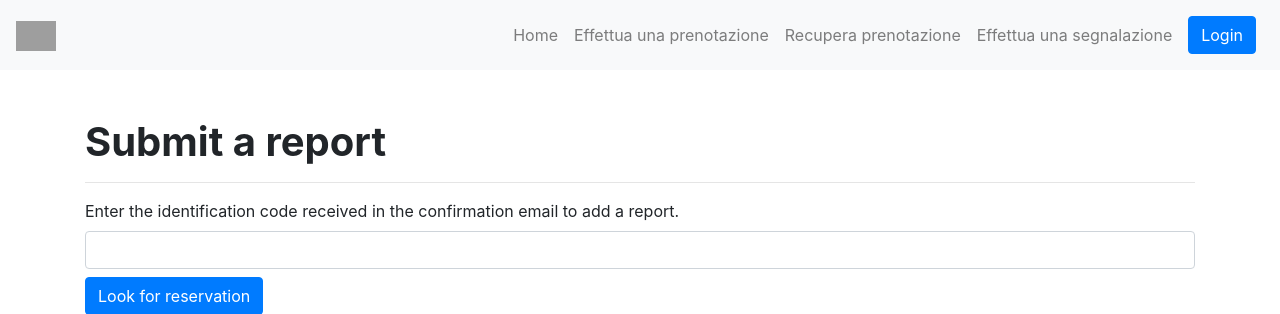
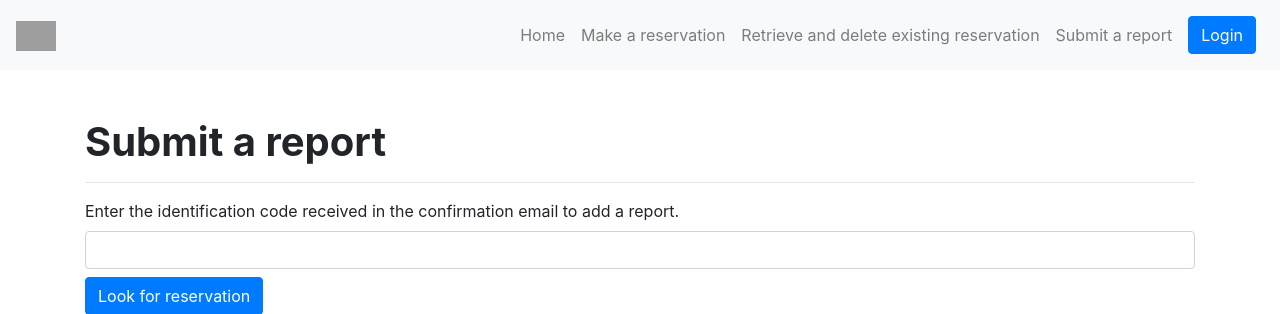
Before and after one commit to paghos/aulabook, a Flask app: page /segnalazione in a window 1280 px wide. Shown: the top 314 px of the page. Run offline with Flask 3, Linux system fonts and the light colour scheme; some libraries are stand-ins or nearby versions; grey boxes are pictures that could not be loaded.

Commit message:
[FIX] Translation error

```diff
--- a/templates/segnalazione.html
+++ b/templates/segnalazione.html
@@ -20,13 +20,13 @@
 					<a class="nav-link" href="/">Home</a>
 				</li>
 				<li class="nav-item">
-					<a class="nav-link" href="/aggiungi_prenotazione">Effettua una prenotazione</a>
+					<a class="nav-link" href="/aggiungi_prenotazione">Make a reservation</a>
 				</li>
 				<li class="nav-item">
-					<a class="nav-link" href="/recupera_prenotazione">Recupera prenotazione</a>
+					<a class="nav-link" href="/recupera_prenotazione">Retrieve and delete existing reservation</a>
 				</li>
 				<li class="nav-item">
-					<a class="nav-link" href="/segnalazione">Effettua una segnalazione</a>
+					<a class="nav-link" href="/segnalazione">Submit a report</a>
 				</li>
 			</ul>
 			<ul class="navbar-nav">
```
